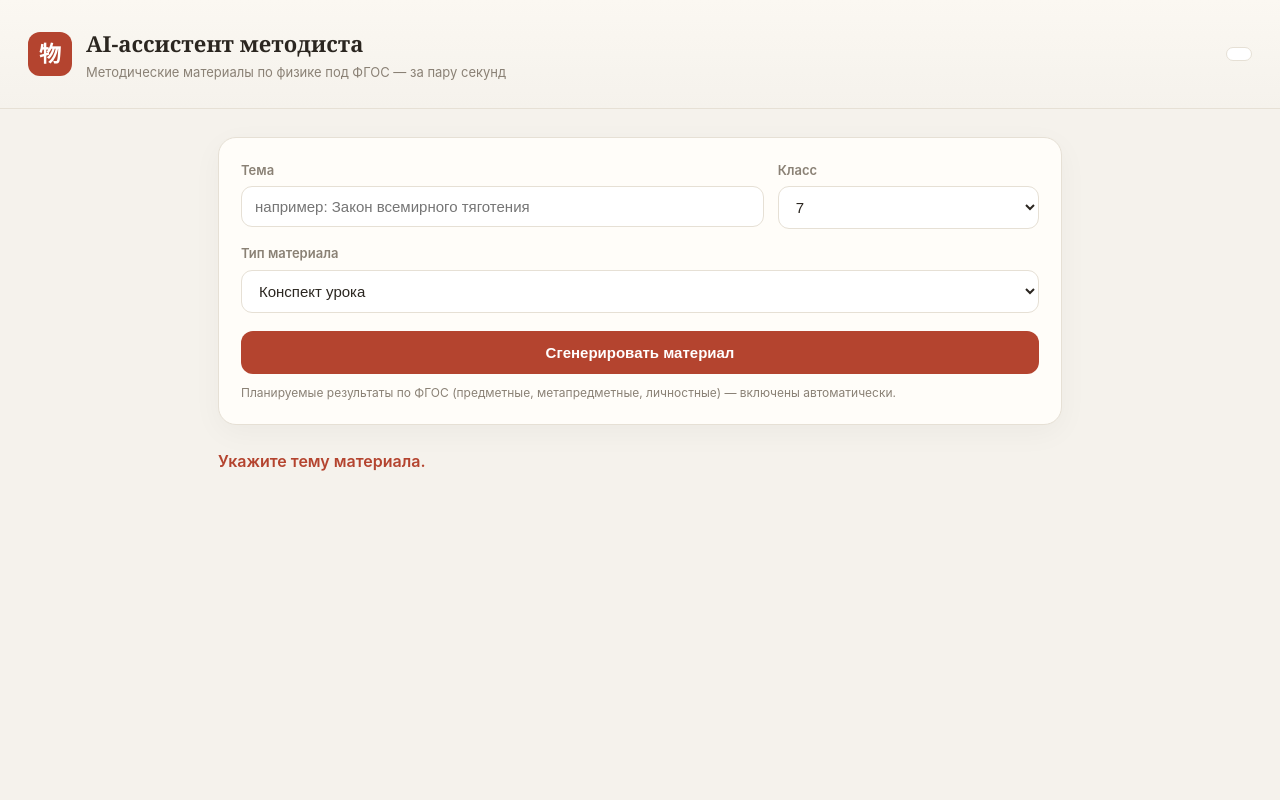
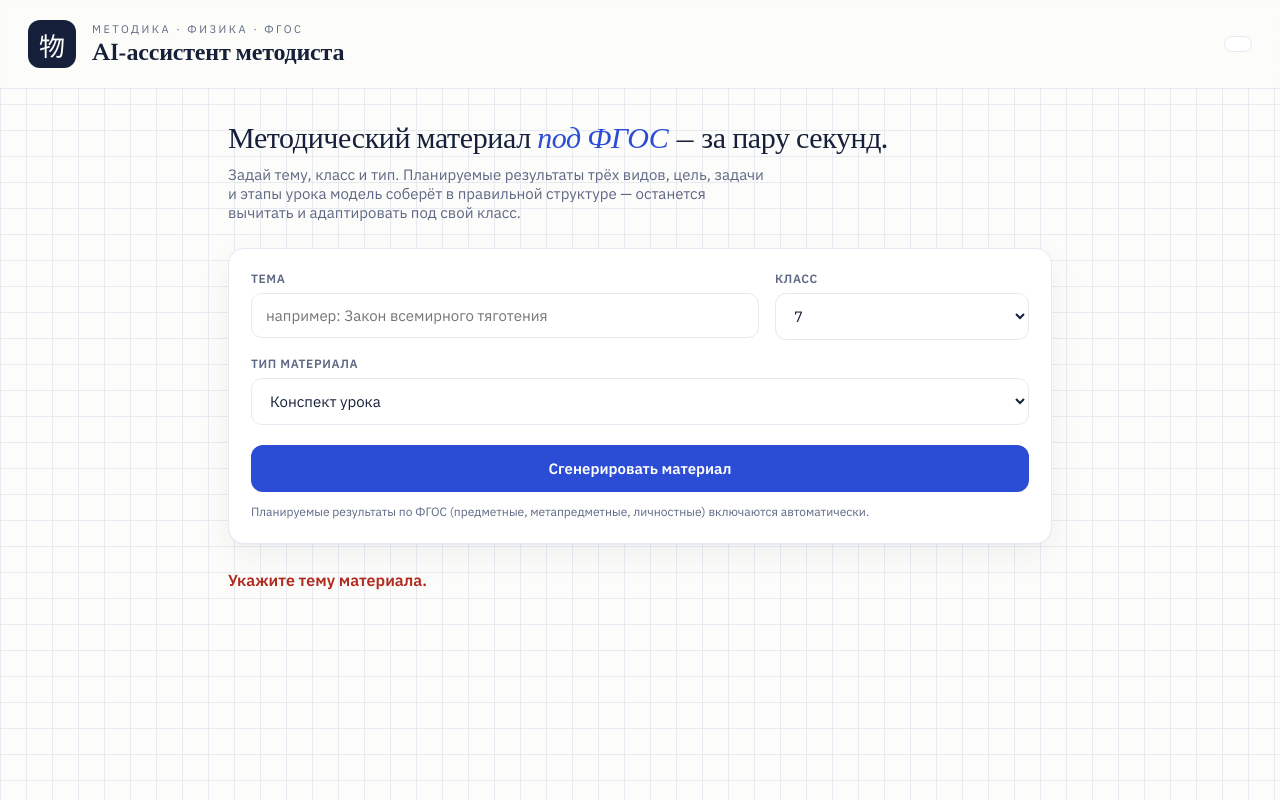
Before and after one commit to escapist001/ai-methodist, a plain HTML site: page web/index.html in a window 1280 px wide. Both pictures are taken after a click on the button "Сгенерировать материал". Drawn offline with nearby package versions, Linux system fonts and the light colour scheme; no server answers.

Commit message:
Редизайн UI через дизайн-скиллы: фон в клетку (тетрадь по физике), Newsreader + IBM Plex Sans, чернильно-синий акцент, результат как рабочий лист
Co-Authored-By: Claude Opus 4.8 (1M context) <noreply@anthropic.com>

```diff
--- a/web/index.html
+++ b/web/index.html
@@ -4,80 +4,104 @@
 <meta charset="UTF-8" />
 <meta name="viewport" content="width=device-width, initial-scale=1.0" />
 <title>AI-ассистент методиста · физика · ФГОС</title>
+<link rel="preconnect" href="https://fonts.googleapis.com">
+<link rel="preconnect" href="https://fonts.gstatic.com" crossorigin>
+<link href="https://fonts.googleapis.com/css2?family=Newsreader:ital,opsz,wght@0,6..72,400;0,6..72,500;0,6..72,600;1,6..72,400&family=IBM+Plex+Sans:wght@400;500;600;700&family=IBM+Plex+Mono:wght@400;500&display=swap" rel="stylesheet">
 <script src="https://cdn.jsdelivr.net/npm/marked/marked.min.js"></script>
 <style>
-  :root {
-    --bg:#f5f2ec; --panel:#fffdf9; --ink:#2b2620; --muted:#8a8175;
-    --line:#e6e0d5; --accent:#b4442f; --accent-soft:#f3e2dd; --ok:#4a8a4a;
+  :root{
+    --paper:#fcfcfa; --grid:#e7eaf1; --ink:#16203a; --muted:#5e6884;
+    --accent:#2b4cd4; --accent-hover:#1e3aae; --accent-soft:#e9edfc;
+    --card:#ffffff; --line:#e5e9f2; --green:#2e7d46; --amber:#a86400;
   }
-  * { box-sizing:border-box; }
-  body {
-    margin:0; background:var(--bg); color:var(--ink);
-    font-family:-apple-system,"Segoe UI",Roboto,sans-serif; line-height:1.55;
+  *{box-sizing:border-box;}
+  body{
+    margin:0; color:var(--ink); background:var(--paper);
+    font-family:"IBM Plex Sans",-apple-system,sans-serif; -webkit-font-smoothing:antialiased;
+    /* Сигнатура: фон «в клетку» — тетрадь по физике */
+    background-image:linear-gradient(var(--grid) 1px,transparent 1px),
+                     linear-gradient(90deg,var(--grid) 1px,transparent 1px);
+    background-size:26px 26px;
   }
-  header {
-    padding:26px 28px; border-bottom:1px solid var(--line);
-    display:flex; align-items:center; gap:14px; flex-wrap:wrap;
-    background:linear-gradient(180deg,#fbf8f2,var(--bg));
+  .serif{ font-family:"Newsreader",Georgia,serif; }
+  .mono{ font-family:"IBM Plex Mono",monospace; }
+
+  header{
+    border-bottom:1px solid var(--line); background:rgba(252,252,250,.86);
+    backdrop-filter:blur(6px); position:sticky; top:0; z-index:5;
+    padding:20px 28px; display:flex; align-items:center; gap:16px; flex-wrap:wrap;
   }
-  .logo { width:44px;height:44px;border-radius:12px;background:var(--accent);
-    color:#fff;display:grid;place-items:center;font-size:22px;font-weight:700; }
-  h1 { font-family:Georgia,"Times New Roman",serif; font-size:22px; margin:0; }
-  .sub { font-size:13px; color:var(--muted); margin-top:2px; }
-  .badge { margin-left:auto; font-size:12px; font-weight:600; padding:6px 12px;
-    border-radius:20px; border:1px solid var(--line); background:#fff; }
-  .badge.live { color:var(--ok); border-color:#cfe6cf; background:#f0f8f0; }
-  .badge.demo { color:var(--accent); border-color:var(--accent-soft); background:var(--accent-soft); }
+  .mark{ width:48px;height:48px;border-radius:12px; background:var(--ink); color:#fff;
+    display:grid; place-items:center; font-size:26px; font-family:"Newsreader",serif; }
+  h1{ font-family:"Newsreader",serif; font-weight:600; font-size:24px; margin:0; letter-spacing:-.2px; }
+  .eyebrow{ font-size:11px; letter-spacing:2.5px; text-transform:uppercase; color:var(--muted); margin-bottom:3px; }
+  .badge{ margin-left:auto; font-size:12px; font-weight:600; padding:7px 13px; border-radius:20px;
+    border:1px solid var(--line); background:#fff; display:flex; align-items:center; gap:7px; }
+  .badge .d{ width:7px;height:7px;border-radius:50%; background:var(--muted); }
+  .badge.live{ color:var(--green); border-color:#cfe6d5; background:#f1f8f3; } .badge.live .d{ background:var(--green); }
+  .badge.demo{ color:var(--amber); border-color:#efe1c5; background:#fbf4e6; } .badge.demo .d{ background:var(--amber); }
 
-  main { max-width:900px; margin:0 auto; padding:28px; }
-  .card { background:var(--panel); border:1px solid var(--line); border-radius:18px;
-    padding:22px; box-shadow:0 8px 30px rgba(0,0,0,.04); }
-  .row { display:flex; gap:14px; flex-wrap:wrap; }
-  .field { flex:1; min-width:150px; display:flex; flex-direction:column; gap:6px; margin-bottom:14px; }
-  label { font-size:13px; font-weight:600; color:var(--muted); }
-  input,select { padding:11px 13px; border:1px solid var(--line); border-radius:11px;
-    font-size:15px; background:#fff; color:var(--ink); transition:border-color .2s,box-shadow .2s; }
-  input:focus,select:focus { outline:none; border-color:var(--accent);
-    box-shadow:0 0 0 3px var(--accent-soft); }
-  button { margin-top:4px; width:100%; padding:13px; border:none; border-radius:12px;
-    background:var(--accent); color:#fff; font-size:15px; font-weight:600; cursor:pointer;
-    transition:transform .12s, background .2s; }
-  button:hover:not(:disabled) { background:#9c3928; transform:translateY(-1px); }
-  button:disabled { opacity:.6; cursor:default; }
+  main{ max-width:880px; margin:0 auto; padding:34px 28px 70px; }
+  .lead{ font-family:"Newsreader",serif; font-size:30px; line-height:1.2; letter-spacing:-.4px; margin:0 0 6px; }
+  .lead em{ color:var(--accent); font-style:italic; }
+  .sub{ color:var(--muted); font-size:15px; margin:0 0 26px; max-width:60ch; }
 
-  .result { margin-top:24px; }
-  .result-card { background:var(--panel); border:1px solid var(--line); border-radius:18px;
-    padding:26px 30px; animation:rise .4s cubic-bezier(.2,.8,.2,1); }
-  @keyframes rise { from{opacity:0;transform:translateY(10px);} to{opacity:1;transform:none;} }
-  .result-card h1,.result-card h2 { font-family:Georgia,serif; }
-  .result-card h1 { font-size:24px; margin-top:0; }
-  .result-card h2 { font-size:19px; border-bottom:1px solid var(--line); padding-bottom:6px; margin-top:26px; }
-  .result-card blockquote { border-left:3px solid var(--accent); margin:0 0 16px; padding:8px 14px;
-    background:var(--accent-soft); border-radius:0 8px 8px 0; color:#6a3a30; }
-  .result-card code { background:#f0ece3; padding:2px 6px; border-radius:5px; font-size:.92em; }
-  .result-card table { border-collapse:collapse; width:100%; margin:12px 0; }
-  .result-card th,.result-card td { border:1px solid var(--line); padding:8px 10px; text-align:left; }
+  .card{ background:var(--card); border:1px solid var(--line); border-radius:16px; padding:22px;
+    box-shadow:0 1px 0 rgba(22,32,58,.03), 0 12px 34px rgba(22,32,58,.05); }
+  .row{ display:flex; gap:16px; flex-wrap:wrap; }
+  .field{ flex:1; min-width:160px; display:flex; flex-direction:column; gap:7px; margin-bottom:16px; }
+  label{ font-size:12px; font-weight:600; letter-spacing:.6px; text-transform:uppercase; color:var(--muted); }
+  input,select{ padding:12px 14px; border:1px solid var(--line); border-radius:11px; font-size:15px;
+    background:#fff; color:var(--ink); font-family:inherit; transition:border-color .2s, box-shadow .2s; }
+  input:focus,select:focus{ outline:none; border-color:var(--accent); box-shadow:0 0 0 3px var(--accent-soft); }
+  button{ width:100%; margin-top:4px; padding:14px; border:none; border-radius:12px; cursor:pointer;
+    background:var(--accent); color:#fff; font-size:15px; font-weight:600; font-family:inherit;
+    transition:background .2s, transform .12s; }
+  button:hover:not(:disabled){ background:var(--accent-hover); transform:translateY(-1px); }
+  button:disabled{ opacity:.6; cursor:default; }
+  .hint{ font-size:12px; color:var(--muted); margin-top:11px; line-height:1.5; }
 
-  .spinner { display:inline-block; width:16px;height:16px; border:2px solid rgba(255,255,255,.4);
-    border-top-color:#fff; border-radius:50%; animation:spin .7s linear infinite; vertical-align:-3px; margin-right:8px; }
-  @keyframes spin { to{transform:rotate(360deg);} }
-  .err { color:var(--accent); font-weight:600; margin-top:16px; }
-  .hint { font-size:12px; color:var(--muted); margin-top:10px; }
+  .result{ margin-top:26px; }
+  /* Результат как рабочий лист: чернильная поля-линия слева */
+  .sheet{ background:var(--card); border:1px solid var(--line); border-left:3px solid var(--accent);
+    border-radius:4px 16px 16px 4px; padding:28px 32px; animation:rise .4s cubic-bezier(.2,.8,.2,1); }
+  @keyframes rise{ from{opacity:0; transform:translateY(10px);} to{opacity:1; transform:none;} }
+  .sheet h1,.sheet h2{ font-family:"Newsreader",serif; letter-spacing:-.2px; }
+  .sheet h1{ font-size:26px; margin-top:0; } .sheet h2{ font-size:20px; margin-top:26px;
+    border-bottom:1px solid var(--line); padding-bottom:6px; }
+  .sheet p,.sheet li{ line-height:1.6; }
+  .sheet blockquote{ border-left:3px solid var(--amber); margin:0 0 18px; padding:10px 16px;
+    background:#fbf4e6; border-radius:0 8px 8px 0; color:#6c4a12; }
+  .sheet code{ font-family:"IBM Plex Mono",monospace; background:var(--accent-soft); color:var(--accent-hover);
+    padding:2px 6px; border-radius:5px; font-size:.92em; }
+  .sheet table{ border-collapse:collapse; width:100%; margin:14px 0; }
+  .sheet th,.sheet td{ border:1px solid var(--line); padding:9px 11px; text-align:left; }
+  .sheet th{ background:#f6f8fc; }
 
-  @media (prefers-reduced-motion: reduce){ *{animation:none!important;transition:none!important;} }
+  .spinner{ display:inline-block; width:16px;height:16px; border:2px solid rgba(255,255,255,.4);
+    border-top-color:#fff; border-radius:50%; animation:spin .7s linear infinite; vertical-align:-3px; margin-right:9px; }
+  @keyframes spin{ to{transform:rotate(360deg);} }
+  .err{ color:#b02a1f; font-weight:600; margin-top:18px; }
+
+  @media (max-width:560px){ .lead{font-size:24px;} }
+  @media (prefers-reduced-motion:reduce){ *{animation:none!important; transition:none!important;} }
 </style>
 </head>
 <body>
   <header>
-    <div class="logo">物</div>
+    <div class="mark serif">物</div>
     <div>
+      <div class="eyebrow">Методика · Физика · ФГОС</div>
       <h1>AI-ассистент методиста</h1>
-      <div class="sub">Методические материалы по физике под ФГОС — за пару секунд</div>
     </div>
-    <span class="badge" id="badge">…</span>
+    <span class="badge" id="badge"><span class="d"></span>…</span>
   </header>
 
   <main>
+    <p class="lead serif">Методический материал <em>под ФГОС</em> — за пару секунд.</p>
+    <p class="sub">Задай тему, класс и тип. Планируемые результаты трёх видов, цель, задачи и этапы урока
+      модель соберёт в правильной структуре — останется вычитать и адаптировать под свой класс.</p>
+
     <div class="card">
       <div class="row">
         <div class="field" style="flex:2;">
@@ -86,10 +110,7 @@
         </div>
         <div class="field">
           <label for="grade">Класс</label>
-          <select id="grade">
-            <option>7</option><option>8</option><option>9</option>
-            <option>10</option><option>11</option>
-          </select>
+          <select id="grade"><option>7</option><option>8</option><option>9</option><option>10</option><option>11</option></select>
         </div>
       </div>
       <div class="field">
@@ -101,51 +122,37 @@
         </select>
       </div>
       <button id="go">Сгенерировать материал</button>
-      <div class="hint">Планируемые результаты по ФГОС (предметные, метапредметные, личностные) — включены автоматически.</div>
+      <div class="hint">Планируемые результаты по ФГОС (предметные, метапредметные, личностные) включаются автоматически.</div>
     </div>
 
     <div class="result" id="result"></div>
   </main>
 
 <script>
-const $ = (id) => document.getElementById(id);
+const $=(id)=>document.getElementById(id);
 
 async function refreshBadge(){
   try{
-    const r = await fetch('/api/status'); const s = await r.json();
+    const s = await (await fetch('/api/status')).json();
     const b = $('badge');
-    if(s.live){ b.className='badge live'; b.textContent='● Claude '+ (s.model||''); }
-    else { b.className='badge demo'; b.textContent='● Демо-режим (без ключа)'; }
+    if(s.live){ b.className='badge live'; b.innerHTML='<span class="d"></span>Claude '+(s.model||''); }
+    else{ b.className='badge demo'; b.innerHTML='<span class="d"></span>Демо-режим (без ключа)'; }
   }catch{ $('badge').textContent=''; }
 }
 refreshBadge();
 
-$('go').addEventListener('click', async () => {
-  const topic = $('topic').value.trim();
-  const result = $('result');
-  if(!topic){ result.innerHTML = '<div class="err">Укажите тему материала.</div>'; return; }
-
-  const btn = $('go');
-  btn.disabled = true;
-  btn.innerHTML = '<span class="spinner"></span>Генерирую…';
-  result.innerHTML = '';
-
+$('go').addEventListener('click', async ()=>{
+  const topic=$('topic').value.trim(), result=$('result');
+  if(!topic){ result.innerHTML='<div class="err">Укажите тему материала.</div>'; return; }
+  const btn=$('go'); btn.disabled=true; btn.innerHTML='<span class="spinner"></span>Генерирую…'; result.innerHTML='';
   try{
-    const r = await fetch('/api/generate', {
-      method:'POST', headers:{'Content-Type':'application/json'},
-      body: JSON.stringify({ topic, grade: $('grade').value, material_type: $('type').value })
-    });
+    const r = await fetch('/api/generate',{ method:'POST', headers:{'Content-Type':'application/json'},
+      body: JSON.stringify({ topic, grade:$('grade').value, material_type:$('type').value }) });
     const data = await r.json();
-    if(!r.ok){ result.innerHTML = '<div class="err">'+(data.error||'Ошибка')+'</div>'; }
-    else {
-      result.innerHTML = '<div class="result-card">'+ marked.parse(data.markdown) +'</div>';
-    }
-  }catch(e){
-    result.innerHTML = '<div class="err">Сеть недоступна: '+e.message+'</div>';
-  }finally{
-    btn.disabled = false;
-    btn.textContent = 'Сгенерировать материал';
-  }
+    if(!r.ok){ result.innerHTML='<div class="err">'+(data.error||'Ошибка')+'</div>'; }
+    else{ result.innerHTML='<div class="sheet">'+marked.parse(data.markdown)+'</div>'; }
+  }catch(e){ result.innerHTML='<div class="err">Сеть недоступна: '+e.message+'</div>'; }
+  finally{ btn.disabled=false; btn.textContent='Сгенерировать материал'; }
 });
 </script>
 </body>
```
Also changed, not shown: docs/screenshot.png.
